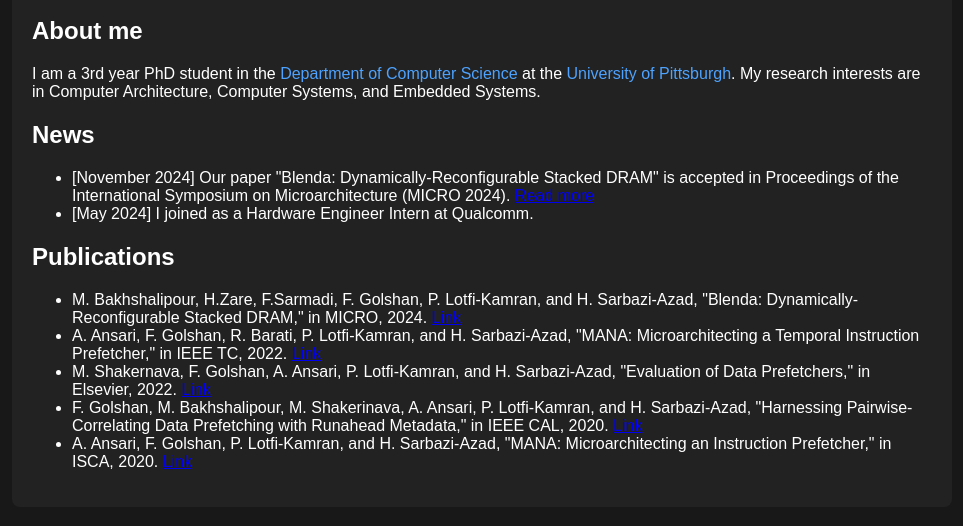
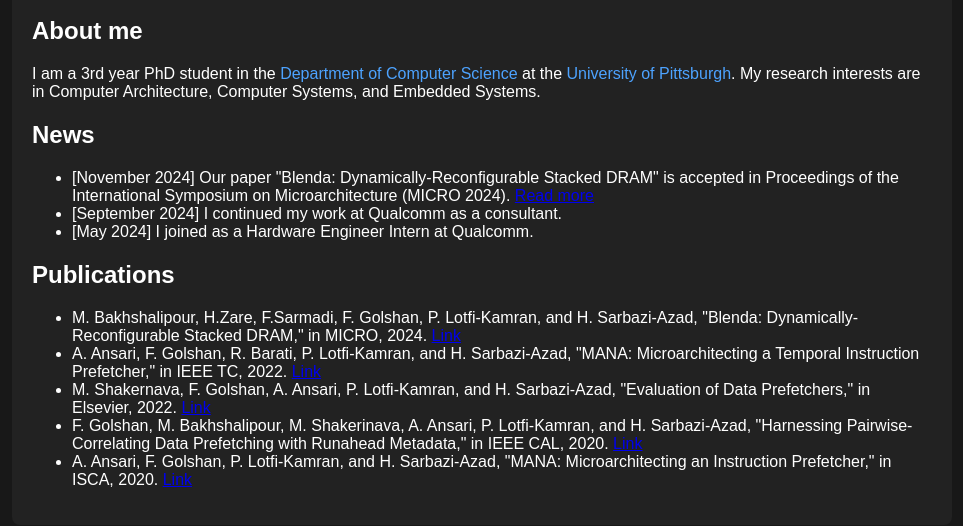
Before and after one commit to Fatemehgolshan/fatemehgolshan.github.io, a plain HTML site: page index.html in a window 1280 px wide. Shown: the part 196-722 px from the top of the page, without its empty margins (158-1121 px from the left). Drawn offline with Linux system fonts and the light colour scheme.

Commit message:
Update index.html

```diff
--- a/index.html
+++ b/index.html
@@ -75,6 +75,7 @@
             <ul>
 
                 <li>[November 2024] Our paper "Blenda: Dynamically-Reconfigurable Stacked DRAM" is accepted in Proceedings of the International Symposium on Microarchitecture (MICRO 2024). <a href="https://ieeexplore.ieee.org/abstract/document/10764446" target="_blank">Read more</a></li>
+                <li>[September 2024] I continued my work at Qualcomm as a consultant.</li>
                 <li>[May 2024] I joined as a Hardware Engineer Intern at Qualcomm.</li>
             </ul>
         </div>
```
